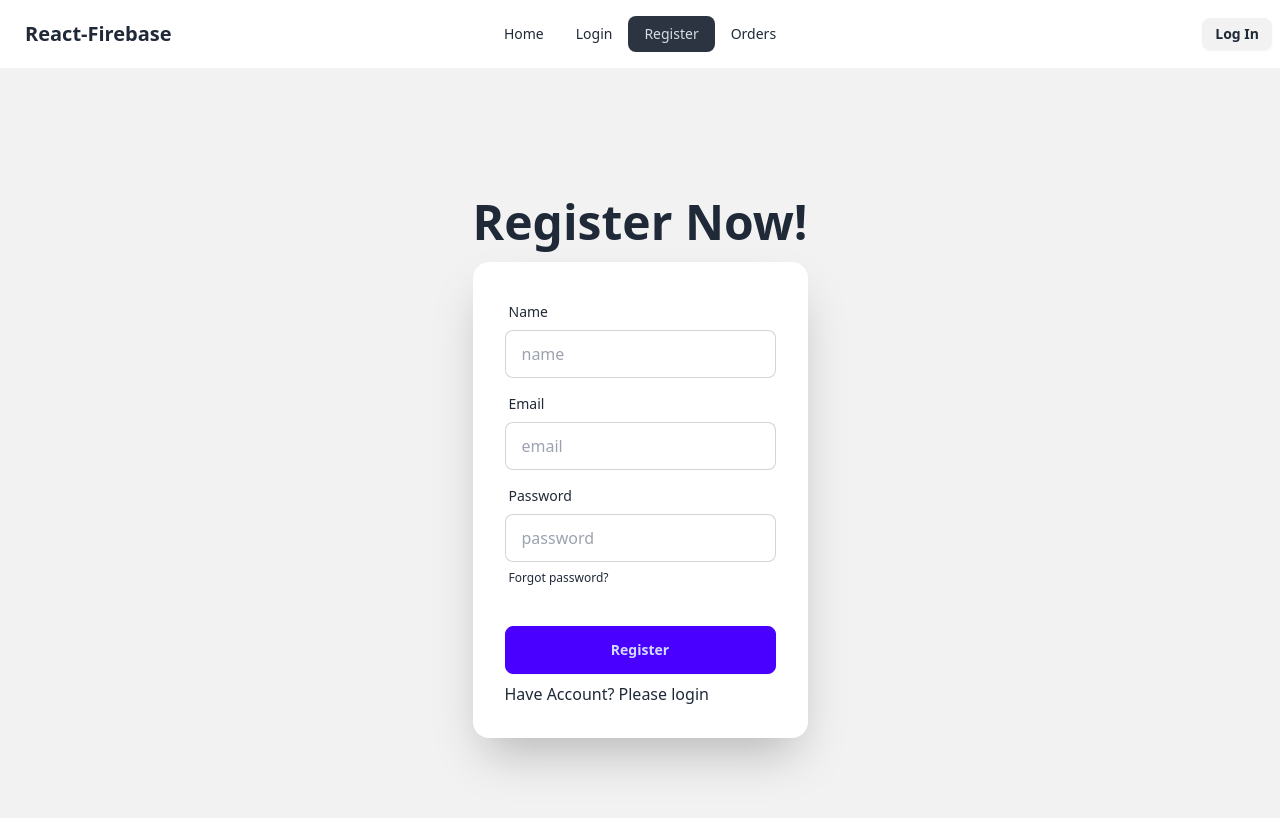
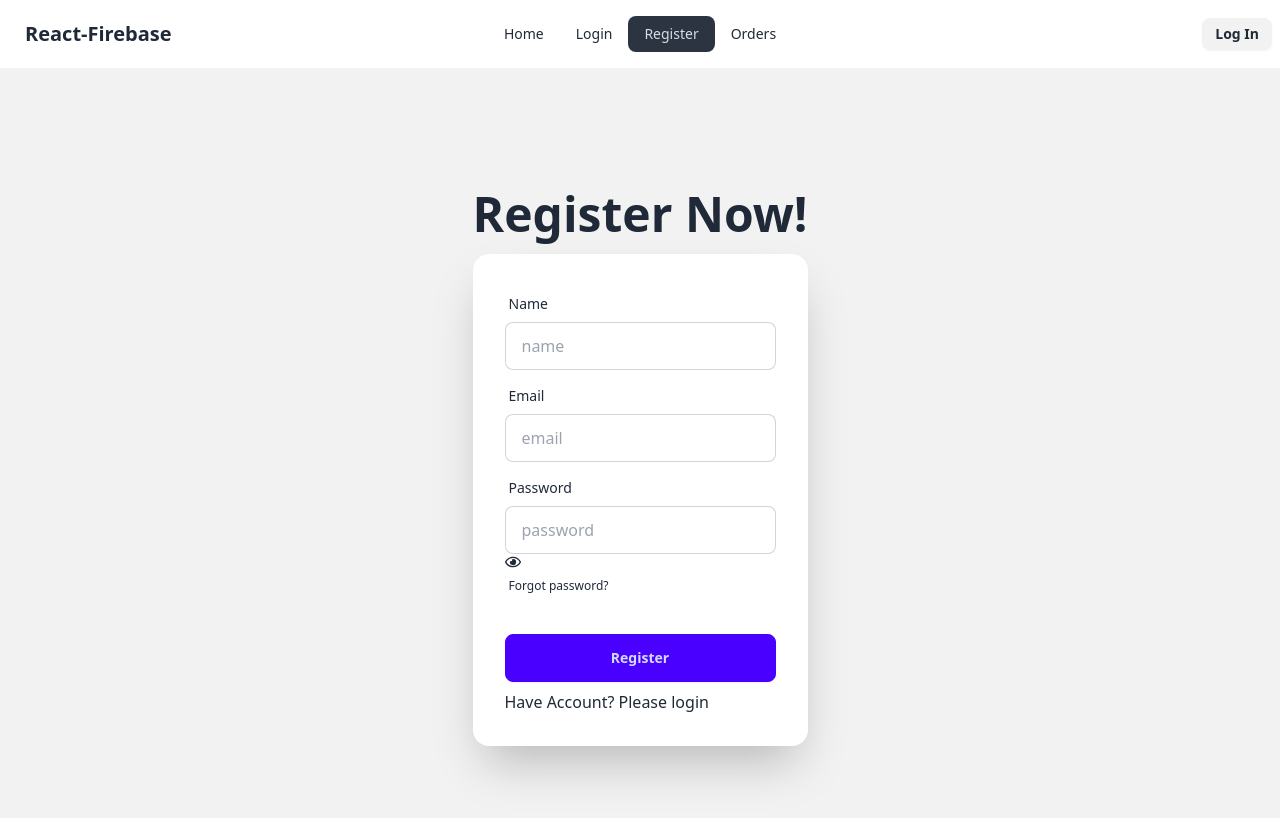
Before and after one commit to BurhanUddinAhmad/react-firebase, a React (Vite) app: page /register in a window 1280 px wide. Shown: the top 818 px of the page. Built offline with nearby package versions, Linux system fonts and the light colour scheme; no server answers.

Commit message:
added password show hide

```diff
--- a/package.json
+++ b/package.json
@@ -16,6 +16,7 @@
     "prop-types": "^15.8.1",
     "react": "^18.2.0",
     "react-dom": "^18.2.0",
+    "react-icons": "^5.0.1",
     "react-router-dom": "^6.22.3",
     "sort-by": "^1.2.0"
   },
--- a/src/Pages/Register.jsx
+++ b/src/Pages/Register.jsx
@@ -1,9 +1,12 @@
-import { useContext } from "react";
+import { useContext, useState } from "react";
 import { Link } from "react-router-dom";
 import { AuthContext } from "../Providers/AuthProvider";
+import { FaRegEye } from "react-icons/fa";
+import { FaRegEyeSlash } from "react-icons/fa";
 
 const Register = () => {
-    const {createUser} = useContext(AuthContext);
+    const { createUser } = useContext(AuthContext);
+    const [showPassword, setShowPassword] = useState(false);
 
     const handleRegister = e => {
         e.preventDefault();
@@ -14,12 +17,12 @@ const Register = () => {
 
         // create user in firebase
         createUser(email, password)
-        .then(result => {
-            console.log(result.user);
-        })
-        .catch( err => {
-            console.error(err);
-        })
+            .then(result => {
+                console.log(result.user);
+            })
+            .catch(err => {
+                console.error(err);
+            })
     }
     return (
         <>
@@ -46,7 +49,10 @@ const Register = () => {
                                 <label className="label">
                                     <span className="label-text">Password</span>
                                 </label>
-                                <input type="password" name="password" placeholder="password" className="input input-bordered" required />
+                                <input type={showPassword ? "text" : "password"} name="password" placeholder="password" className="input input-bordered" required />
+                                <span onClick={() => setShowPassword(!showPassword)}>
+                                    {showPassword ? <FaRegEyeSlash /> : <FaRegEye />}
+                                </span>
                                 <label className="label">
                                     <a href="#" className="label-text-alt link link-hover">Forgot password?</a>
                                 </label>
--- a/src/Providers/AuthProvider.jsx
+++ b/src/Providers/AuthProvider.jsx
@@ -10,6 +10,8 @@ export const AuthContext = createContext(null);
 const AuthProvider = ({children}) => {
     const [user, setUser] = useState(null);
     const [loading, setLoading] = useState(true);
+
+
 
     // create user function
     const createUser = (email, password) => {
```
Also changed, not shown: 1 other file (tests, documents, lock files or other folders).
